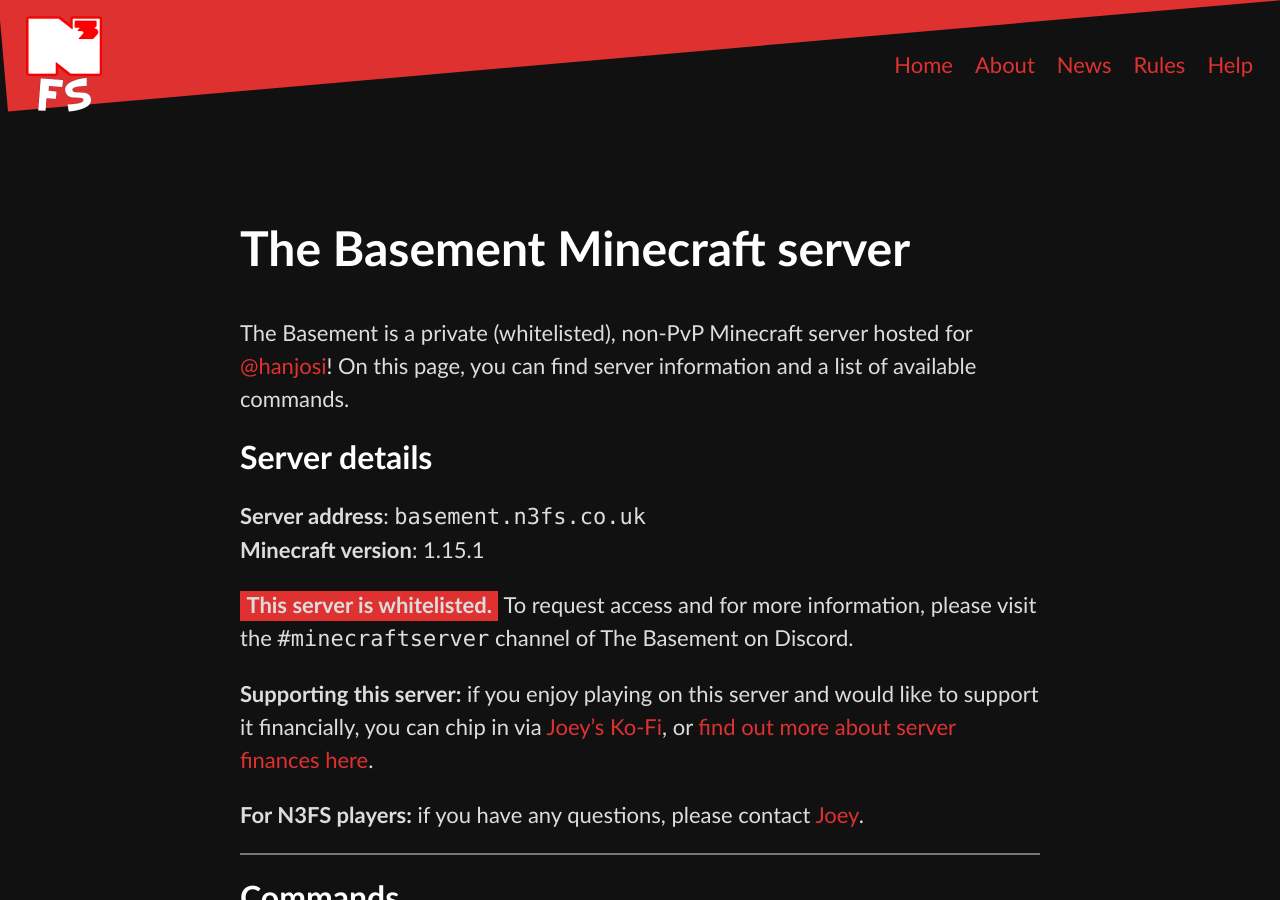
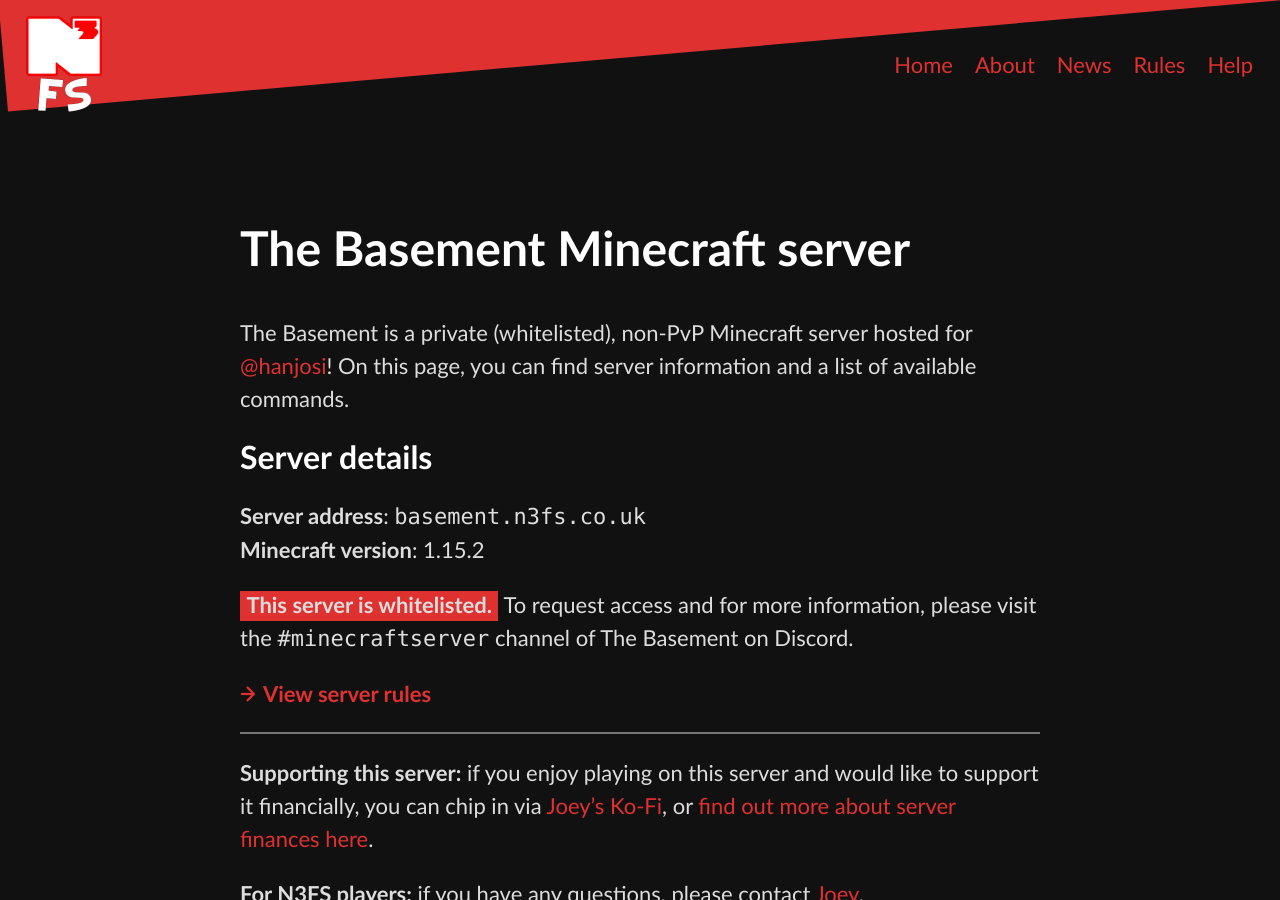
Before and after one commit to N3FS/N3FS-website, a Jekyll site: the page built from _help/basement.md, in a window 1280 px wide and 900 px high. Built offline with Jekyll 4.4.1, drawn with Linux system fonts in a browser that asks for light colours.

Commit message:
Update Basement details

```diff
--- a/_help/basement.md
+++ b/_help/basement.md
@@ -9,9 +9,13 @@
 ## Server details
 
 **Server address**: `basement.n3fs.co.uk`
-**Minecraft version**: 1.15.1
+**Minecraft version**: 1.15.2
 
 ***This server is whitelisted.*** To request access and for more information, please visit the `#minecraftserver` channel of The Basement on Discord.
+
+<a href="https://docs.google.com/document/d/11icwlRRAenI0MuUjgyElhZm8qmbzC3KlyaWc2UnOGY0}" class="action">View server rules</a>
+
+----
 
 **Supporting this server:** if you enjoy playing on this server and would like to support it financially, you can chip in via [Joey's Ko-Fi](https://ko-fi.com/joeyfoo), or [find out more about server finances here](/about/donations).
 
```
